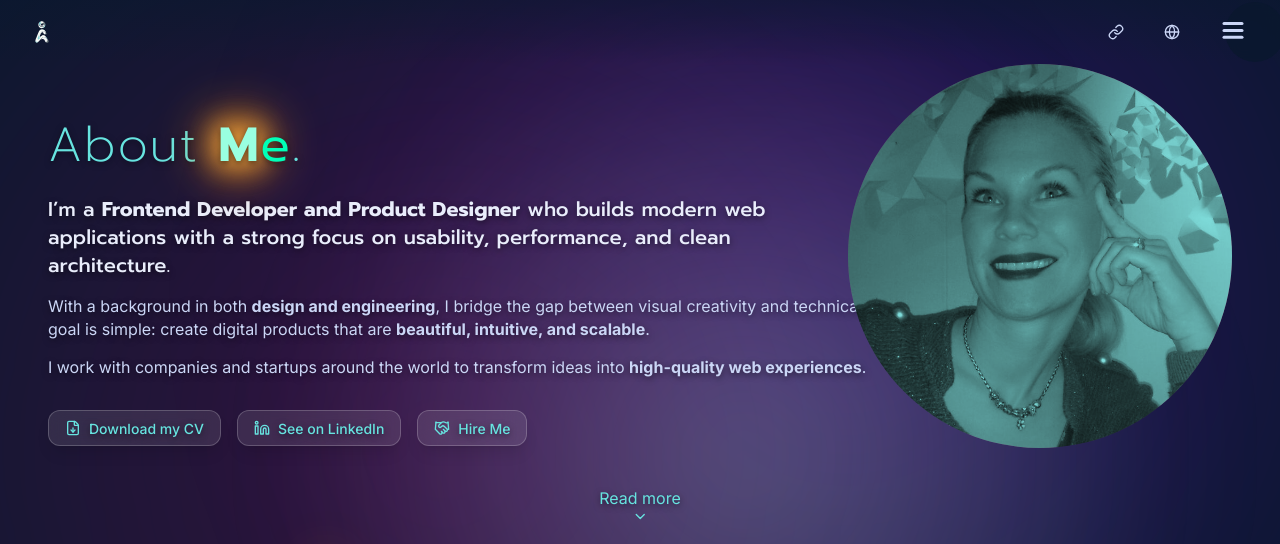
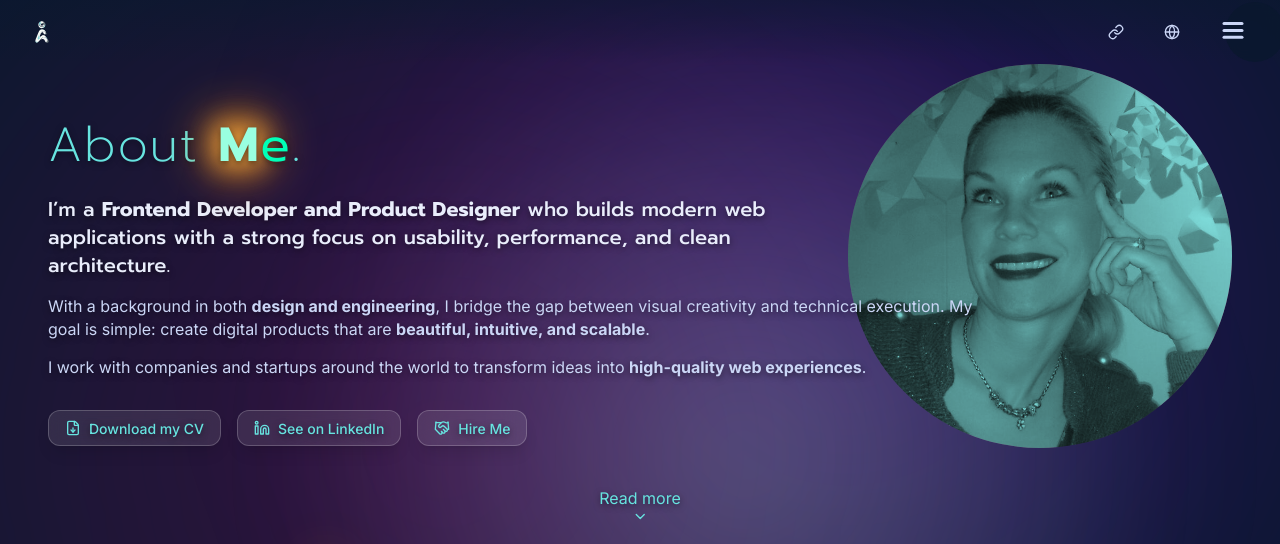
Before and after one commit to Bjornhona/asa-eriksson-portfolio, a Next.js app: page /en/about in a window 1280 px wide. Shown: the top 544 px of the page. Built offline with nearby package versions, Linux system fonts and the light colour scheme.

Commit message:
overlap bug fixed

```diff
--- a/src/components/sections/About/Hero.tsx
+++ b/src/components/sections/About/Hero.tsx
@@ -28,14 +28,14 @@ const AboutHeroSection = () => {
           loading="eager"
         />
       </motion.div>
-      <div className="flex flex-col justify-center [text-shadow:0_2px_6px_rgba(0,0,0,0.5)] z-10 py-12">
+      <div className="relative flex flex-col justify-center [text-shadow:0_2px_6px_rgba(0,0,0,0.5)] z-10 py-12 pointer-events-none">
         <motion.div
           className="space-y-4"
           variants={container}
           initial="initial"
           animate="animate"
         >
-          <motion.h1 variants={fadeInUp}>
+          <motion.h1 variants={fadeInUp} className="pointer-events-auto">
             <TitleHoverGlow title={t("title") + "."} />
           </motion.h1>
 
@@ -68,7 +68,7 @@ const AboutHeroSection = () => {
 
           <motion.div
             variants={fadeInUp}
-            className="flex flex-col sm:flex-row gap-4 pt-4 relative"
+            className="relative flex flex-col sm:flex-row gap-4 pt-4 pointer-events-auto"
           >
             <Button asChild variant="glass" href="/asa-eriksson-cv.pdf">
               <FileDownIcon className="w-4 h-4" />
```
